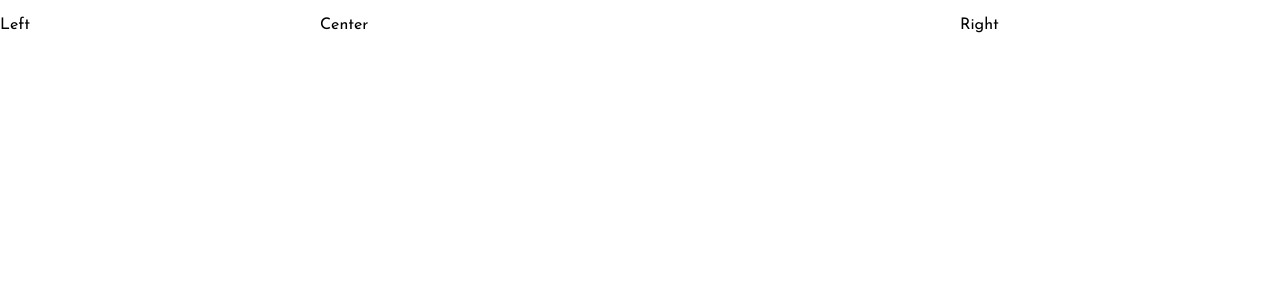
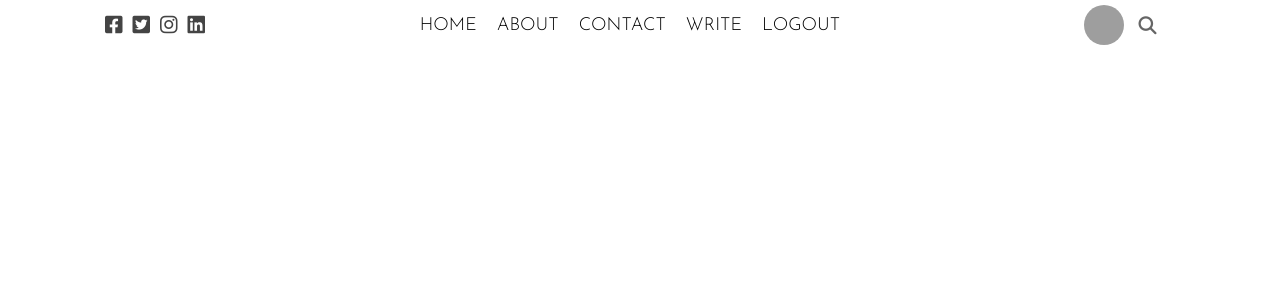
Before and after one commit to n4vdeep/react-blog, a React (Create React App) app: page / in a window 1280 px wide. Shown: the top 300 px of the page. Built offline with nearby package versions, Linux system fonts and the light colour scheme; grey boxes are pictures that could not be loaded.

Commit message:
navbar complete

```diff
--- a/public/index.html
+++ b/public/index.html
@@ -8,6 +8,7 @@
     <link rel="preconnect" href="https://fonts.googleapis.com">
     <link rel="preconnect" href="https://fonts.gstatic.com" crossorigin>
     <link href="https://fonts.googleapis.com/css2?family=Josefin+Sans:ital,wght@0,100;0,200;0,300;0,400;0,500;0,600;1,100&family=Lora:ital,wght@1,400;1,500;1,600&family=Varela&family=Varela+Round&display=swap" rel="stylesheet">
+    <link rel="stylesheet" href="https://cdnjs.cloudflare.com/ajax/libs/font-awesome/6.2.1/css/all.min.css" integrity="sha512-MV7K8+y+gLIBoVD59lQIYicR65iaqukzvf/nwasF0nqhPay5w/9lJmVM2hMDcnK1OnMGCdVK+iQrJ7lzPJQd1w==" crossorigin="anonymous" referrerpolicy="no-referrer" />
     <style>
       * {
         margin: 0;
--- a/src/App.js
+++ b/src/App.js
@@ -1,10 +1,10 @@
 import React from 'react';
-import TopBar from './topbar/TopBar';
+import NavBar from './navbar/NavBar';
 
 function App() {
   return (
     <React.Fragment>
-      <TopBar />
+      <NavBar />
     </React.Fragment>
   );
 }
--- /dev/null
+++ b/src/navbar/NavBar.jsx
@@ -0,0 +1,27 @@
+import "./navbar.css"
+
+export default function NavBar() {
+  return (
+    <div class="navBar">
+      <div className="navBarLeft">
+        <i className="navBarIcon fa-brands fa-square-facebook"></i>
+        <i className="navBarIcon fa-brands fa-square-twitter"></i>
+        <i className="navBarIcon fa-brands fa-instagram"></i>
+        <i className="navBarIcon fa-brands fa-linkedin"></i>
+      </div>
+      <div className="navBarCenter">
+        <ul className="navBarList">
+          <li className="navBarListItem">HOME</li>
+          <li className="navBarListItem">ABOUT</li>
+          <li className="navBarListItem">CONTACT</li>
+          <li className="navBarListItem">WRITE</li>
+          <li className="navBarListItem">LOGOUT</li>
+        </ul>
+      </div>
+      <div className="navBarRight">
+        <img className="navBarImg" src="https://images.unsplash.com/photo-1570295999919-56ceb5ecca61?ixlib=rb-4.0.3&ixid=MnwxMjA3fDB8MHxzZWFyY2h8MjB8fHByb2ZpbGV8ZW58MHx8MHx8&w=1000&q=80" alt="profile_picture" />
+        <i className="navBarSearchIcon fa-solid fa-magnifying-glass"></i>
+      </div>
+    </div>
+  )
+}
--- /dev/null
+++ b/src/navbar/navbar.css
@@ -0,0 +1,57 @@
+.navBar {
+  display: flex;
+  align-items: center;
+  width: 100%;
+  height: 50px;
+  background-color: #fff;
+  position: sticky;
+  top: 0;
+  font-family: 'Josefin Sans', sans-serif;
+}
+
+.navBarLeft,.navBarRight {
+  flex: 3;
+  display: flex;
+  align-items: center;
+  justify-content: center;
+}
+
+.navBarCenter {
+  flex: 6;
+}
+
+.navBarIcon {
+  font-size: 20px;
+  margin-right: 10px;
+  color: #444;
+  cursor: pointer;
+}
+
+.navBarImg {
+  width: 40px;
+  height: 40px;
+  border-radius: 50%;
+  object-fit: cover;
+}
+
+.navBarList {
+  display: flex;
+  justify-content: center;
+  margin: 0;
+  padding: 0;
+  list-style: none;
+}
+
+.navBarListItem {
+  margin-right: 20px;
+  font-size: 18px;
+  font-weight: 300;
+  cursor: pointer;
+}
+
+.navBarSearchIcon {
+  font-size: 18px;
+  color: #666;
+  cursor: pointer;
+  margin-left: 15px;
+}
--- a/src/topbar/TopBar.jsx
+++ /dev/null
@@ -1,11 +0,0 @@
-import "./topbar.css"
-
-export default function TopBar() {
-  return (
-    <div class="top">
-      <div className="topLeft">Left</div>
-      <div className="topCenter">Center</div>
-      <div className="topRight">Right</div>
-    </div>
-  )
-}
--- a/src/topbar/topbar.css
+++ /dev/null
@@ -1,18 +0,0 @@
-.top {
-  display: flex;
-  align-items: center;
-  width: 100%;
-  height: 50px;
-  background-color: #fff;
-  position: sticky;
-  top: 0;
-  font-family: 'Josefin Sans', sans-serif;
-}
-
-.topLeft,.topRight {
-  flex: 3;
-}
-
-.topCenter {
-  flex: 6;
-}
```
